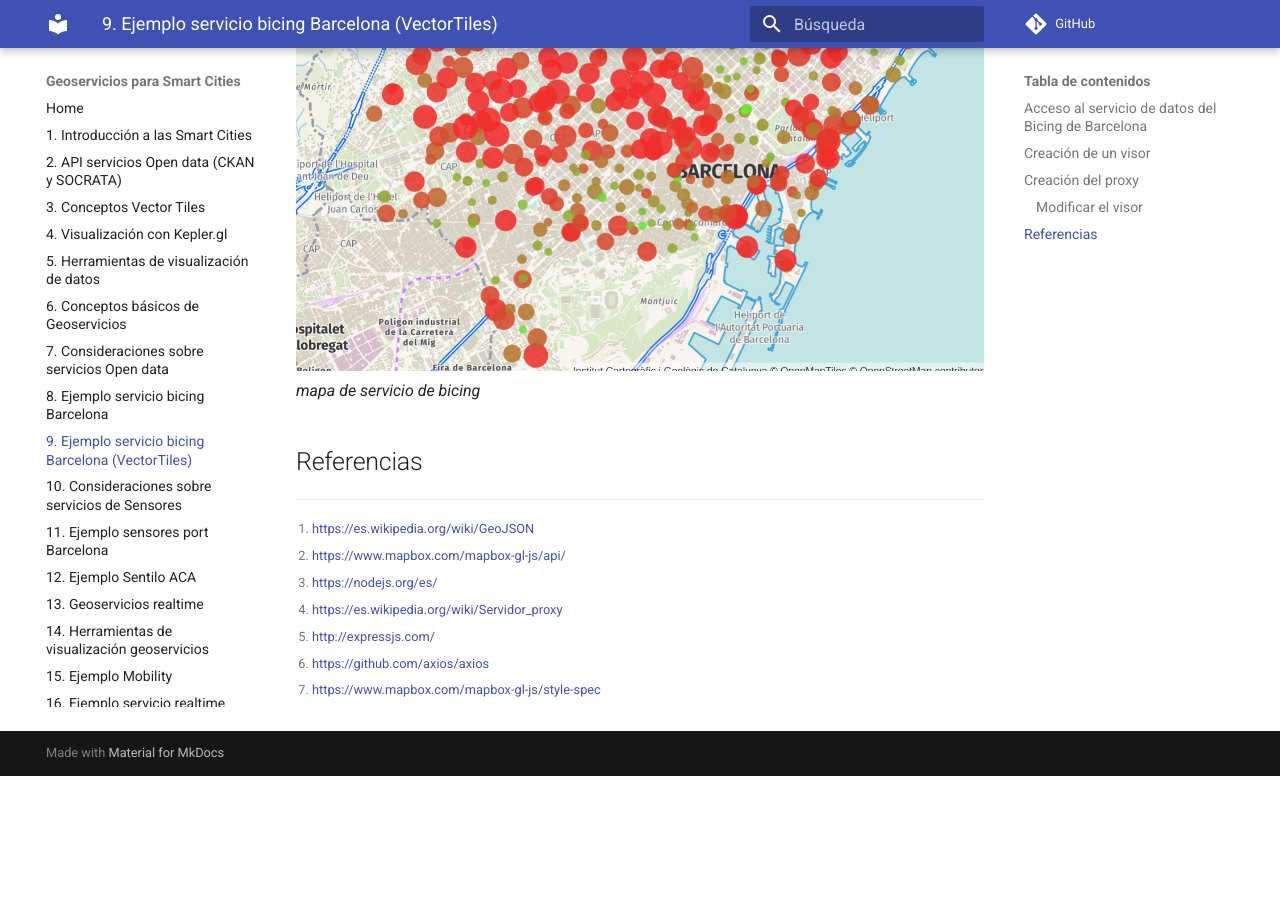
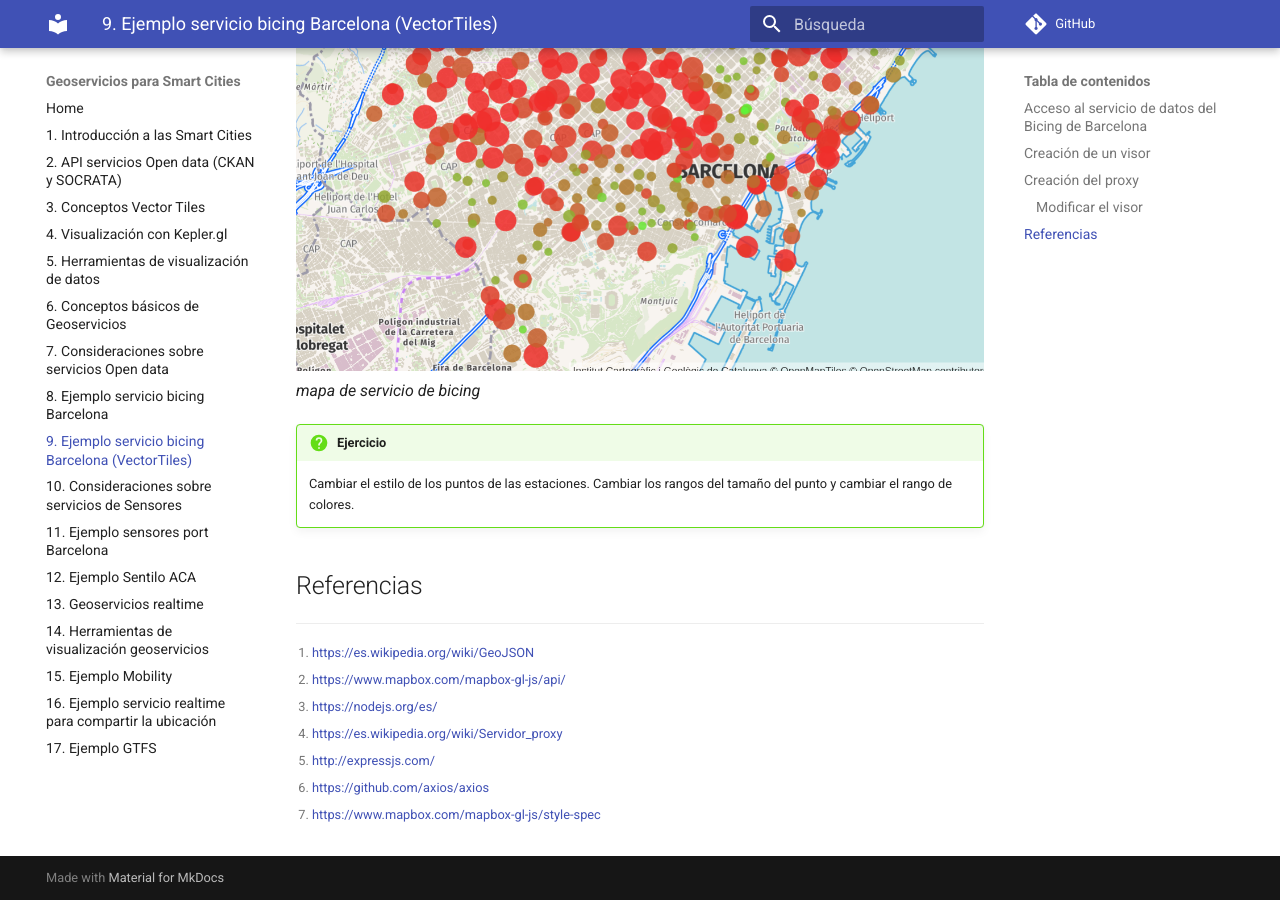
Before and after one commit to gss-mtig/gss-mtig-18-19, an MkDocs documentation site: the page built from docs/9_ejemplo_servicio_bicing_bcn_vt.md, in a window 1280 px wide and 900 px high, scrolled down 12850 px. Built offline with MkDocs 1.6.1 and Material for MkDocs 9.7.7, drawn with Linux system fonts in a browser that asks for light colours; comment, search, counter and statistics services are not loaded; before the commit the page ends 13626 px from its top, so only the background shows below that.

Commit message:
ejercicios

```diff
--- a/docs/9_ejemplo_servicio_bicing_bcn_vt.md
+++ b/docs/9_ejemplo_servicio_bicing_bcn_vt.md
@@ -354,8 +354,8 @@
             ["to-number", ['get','slots']],
             0,
             5,
-            33,
-            15
+            15,
+            33
           ],
           "circle-color": [
             "interpolate",
@@ -440,8 +440,8 @@
             ["to-number", ['get','slots']],
             0,
             5,
-            33,
-            15
+            15,
+            33
           ],
           "circle-color": [
             "interpolate",
@@ -548,8 +548,8 @@
             ["to-number", ['get','slots']],
             0,
             5,
-            33,
-            15
+            15,
+            33
           ],
           "circle-color": [
             "interpolate",
@@ -607,6 +607,10 @@
 ![mapa de servicio de bicing](img/mapa_bicing_vt.png)
 *mapa de servicio de bicing*
 
+!!! question "Ejercicio"
+	Cambiar el estilo de los puntos de las estaciones. Cambiar los rangos del tamaño del punto y cambiar el rango de colores.
+
+
 ## Referencias
 
 [^1]: https://es.wikipedia.org/wiki/GeoJSON
```
Also changed, not shown: docs/11_ejemplo_sensores_port_bcn.md (+6 -0 lines), docs/15_ejemplo_mobility.md (+6 -5 lines), docs/17_ejemplo_gtfs.md (+8 -0 lines).
